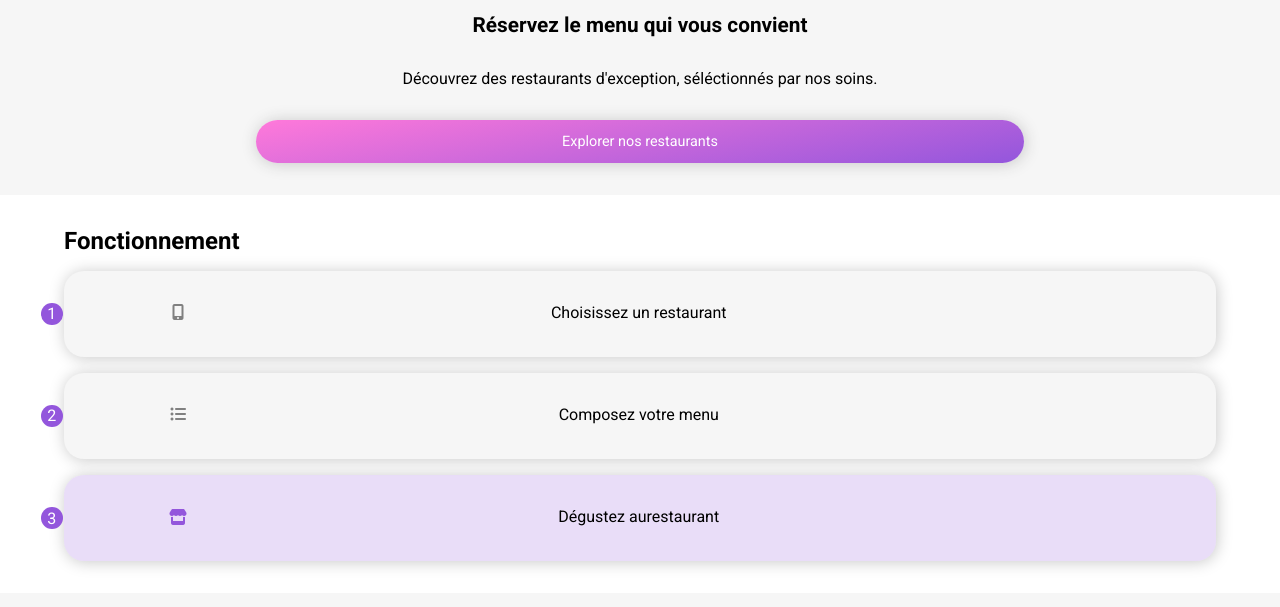
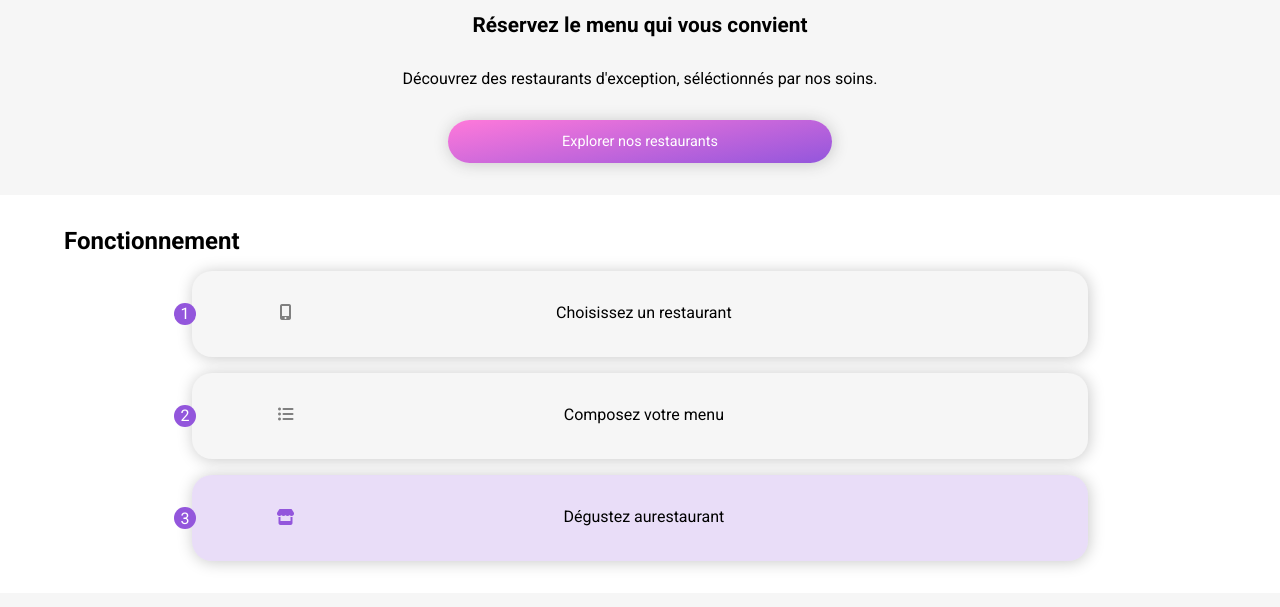
Before and after one commit to nperaude/NicolasPeraudeau_3_28032021, a website: page index.html in a window 1280 px wide. Shown: the part 193-800 px from the top of the page. Drawn offline with Linux system fonts and the light colour scheme.

Commit message:
ajout premiere version responsive tablette et desktop

```diff
--- a/index.html
+++ b/index.html
@@ -53,6 +53,7 @@
       </section>
       <section class="restaurant">
         <h2 class="restaurant__heading">Restaurants</h2>
+        <div class="organisation-card">
           <a href="page1.html" class="card">
             <article>
               <div class="card__image">
@@ -127,6 +128,7 @@
               </div>
             </article>
           </a>
+        </div>
       </section>
     </main>
     <footer class="footer">
--- a/sass/Base/_base.scss
+++ b/sass/Base/_base.scss
@@ -4,3 +4,12 @@
   box-sizing: border-box;
   font-family: "Roboto", sans-serif;
 }
+
+body {
+  @include Desktop-only {
+    height: auto;
+    width: 75%;
+    margin-left: auto;
+    margin-right: auto;
+  }
+}
--- a/sass/Components/_bouton.scss
+++ b/sass/Components/_bouton.scss
@@ -11,4 +11,10 @@
   text-align: center;
   border-radius: 27px;
   box-shadow: 1px 1px 1rem rgb(200 200 200);
+  @include Desktop-only {
+    width: 20%;
+  }
+  @include tablette-only {
+    width: 30%;
+  }
 }
--- a/sass/Components/_card.scss
+++ b/sass/Components/_card.scss
@@ -11,6 +11,13 @@
   box-shadow: 1px 1px 1rem rgb(200 200 200);
   text-decoration: none;
   color: black;
+  @include Desktop-only {
+    width: 23%;
+  }
+  @include tablette-only {
+    width: 40%;
+    margin-bottom: 2rem;
+  }
 
   &__image {
     img {
@@ -46,3 +53,16 @@
     }
   }
 }
+
+.organisation-card {
+  display: flex;
+  flex-direction: column;
+  @include Desktop-only {
+    flex-direction: row;
+    justify-content: space-around;
+  }
+  @include tablette-only {
+    flex-direction: row;
+    flex-wrap: wrap;
+  }
+}
--- a/sass/Components/_instruction.scss
+++ b/sass/Components/_instruction.scss
@@ -16,6 +16,12 @@
     box-shadow: 1px 1px 1rem rgb(200 200 200);
     padding-top: 2rem;
     padding-bottom: 2rem;
+    @include Desktop-only {
+      width: 30%;
+    }
+    @include tablette-only {
+      width: 70%;
+    }
     &-color {
       background-color: rgba($color: $colour-primary, $alpha: 0.2);
     }
--- a/sass/Layout/_categorie.scss
+++ b/sass/Layout/_categorie.scss
@@ -7,5 +7,22 @@
     margin-bottom: 1rem;
     padding-bottom: 0.3rem;
     border-bottom: solid 3px $colour-tertiary;
+    @include Desktop-only {
+      width: 5%;
+    }
+    @include tablette-only {
+      width: 6%;
+    }
+  }
+  @include Desktop-only {
+    width: 50%;
+    margin-left: auto;
+    margin-right: auto;
+  }
+
+  @include tablette-only {
+    width: 70%;
+    margin-left: auto;
+    margin-right: auto;
   }
 }
--- a/sass/Layout/_footer.scss
+++ b/sass/Layout/_footer.scss
@@ -10,6 +10,12 @@
   &__link {
     margin-left: 5%;
     list-style: none;
+    @include Desktop-only {
+      display: flex;
+      flex-direction: row;
+      justify-content: space-around;
+      margin-bottom: 3rem;
+    }
     li {
       margin-bottom: 0.5rem;
     }
--- a/sass/Layout/_header.scss
+++ b/sass/Layout/_header.scss
@@ -21,7 +21,11 @@
   &__logo {
     width: 50%;
     margin-top: 1rem;
+    @include Desktop-only {
+      width: 20%;
+    }
   }
+
   &__image {
     margin-top: 0.7rem;
     z-index: -1;
--- /dev/null
+++ b/sass/Utils/_mixins.scss
@@ -0,0 +1,11 @@
+@mixin Desktop-only {
+  @media screen and (min-width: 1350px) {
+    @content;
+  }
+}
+
+@mixin tablette-only {
+  @media screen and (min-width: 750px) {
+    @content;
+  }
+}
--- a/sass/main.scss
+++ b/sass/main.scss
@@ -1,3 +1,4 @@
+@import "./Utils/mixins";
 @import "./Base/base";
 @import "./Utils/variables";
 @import "./Components/bouton";
```
Also changed, not shown: css/style.css, 1 other file. Lines whose indentation alone changed are shown as unchanged.
